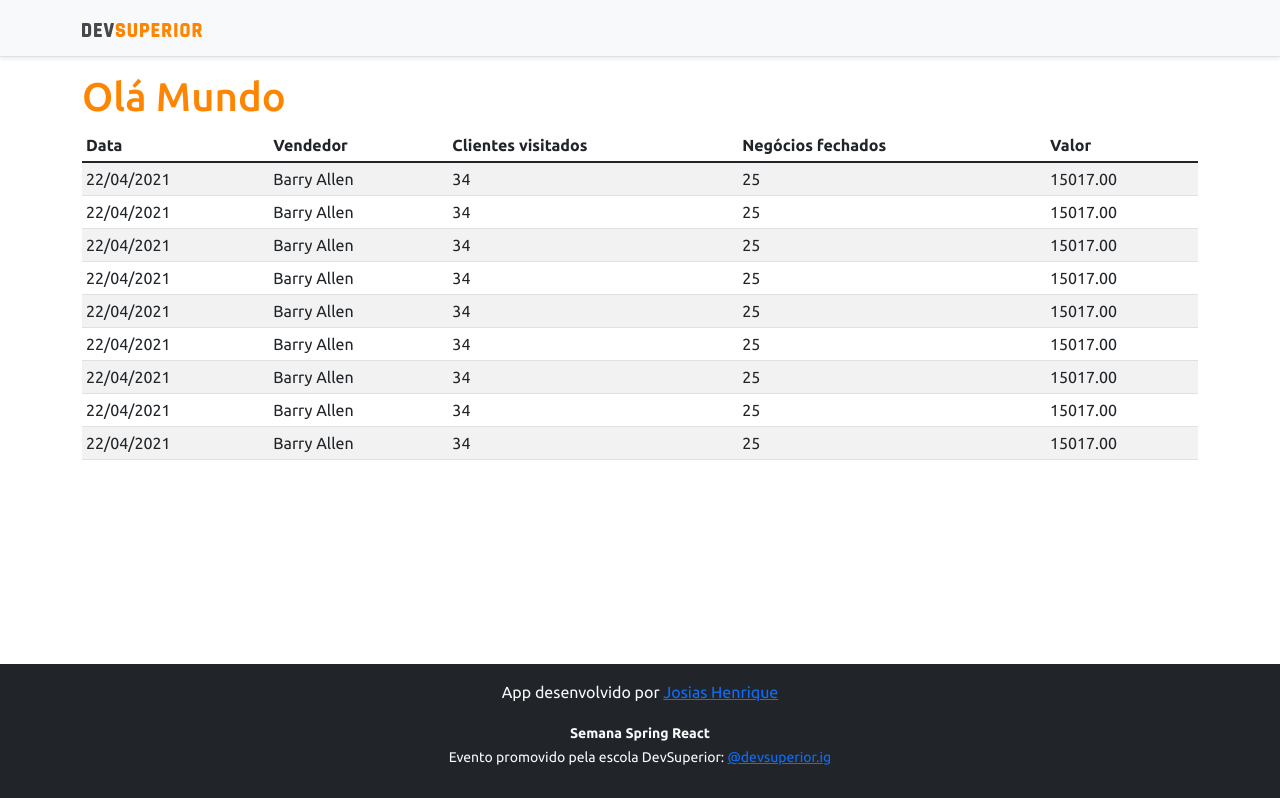
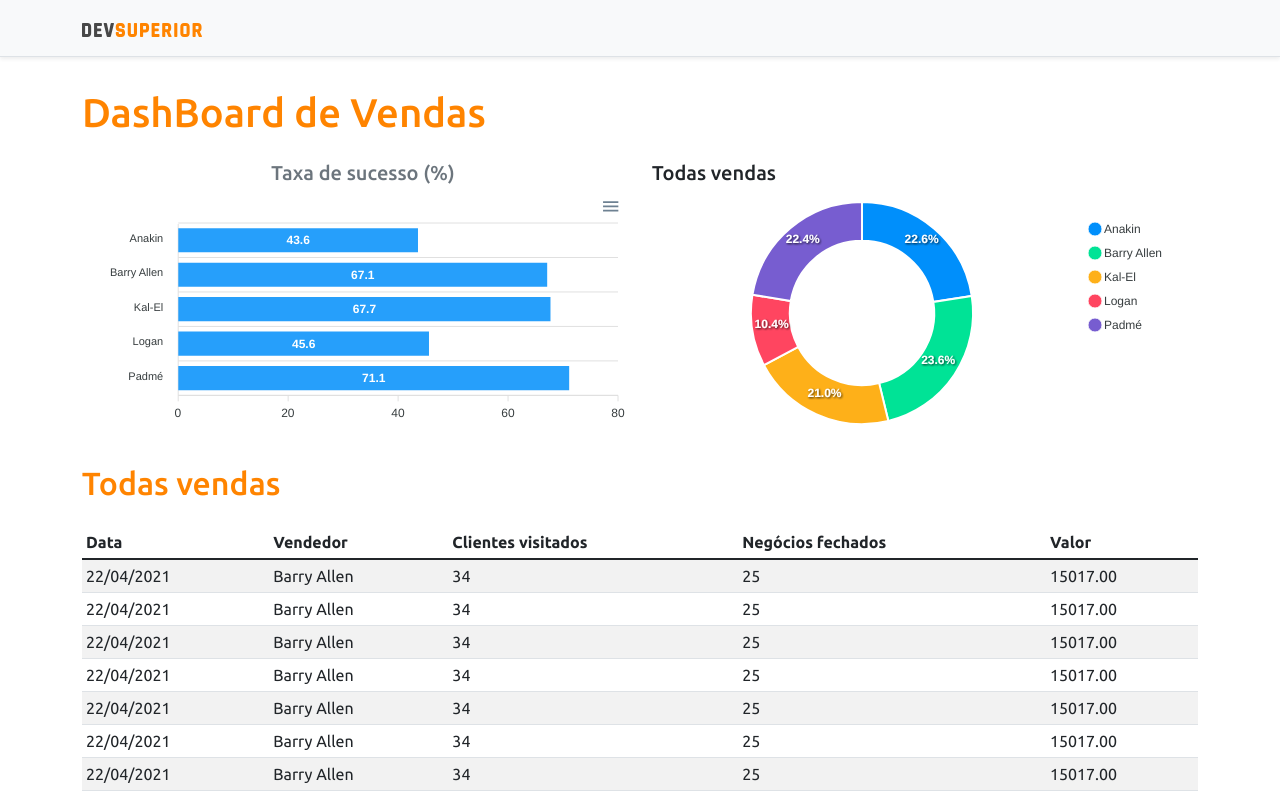
Before and after one commit to JosiasHenrique/projeto-sds3, a React (Create React App) app in the folder frontend/: page / in a window 1280 px wide. Shown: the top 798 px of the page. Built offline with nearby package versions, Linux system fonts and the light colour scheme.

Commit message:
Static charts

```diff
--- a/frontend/package.json
+++ b/frontend/package.json
@@ -11,8 +11,10 @@
     "@types/node": "^12.0.0",
     "@types/react": "^17.0.0",
     "@types/react-dom": "^17.0.0",
+    "apexcharts": "^3.28.1",
     "bootstrap": "^5.1.0",
     "react": "^17.0.2",
+    "react-apexcharts": "^1.3.9",
     "react-dom": "^17.0.2",
     "react-scripts": "4.0.3",
     "typescript": "^4.1.2",
--- a/frontend/src/App.tsx
+++ b/frontend/src/App.tsx
@@ -1,4 +1,6 @@
+import BarChart from "components/BarChart";
 import DataTable from "components/DataTable";
+import DonutChart from "components/DonutChart";
 import Footer from "components/Footer";
 import Navbar from "components/NavBar";
 
@@ -7,10 +9,24 @@
     <>
       <Navbar />
       <div className="container">
-        <h1 className="text-primary">Olá Mundo</h1>
-        <DataTable/>
+        <h1 className="text-primary py-3">DashBoard de Vendas</h1>
+        <div className="row px-3">
+          <div className="col-sm-6">
+            <h5 className="text-center text-secondary">Taxa de sucesso (%)</h5>
+            <BarChart />
+          </div>
+          <div className="col-sm-6">
+            <h5>Todas vendas</h5>
+            <DonutChart/>
+          </div>
+        </div>
+        <div className="py-3">
+        <h2 className="text-primary">Todas vendas</h2>
+        </div>
+
+        <DataTable />
       </div>
-      <Footer/>
+      <Footer />
     </>
   );
 }
--- /dev/null
+++ b/frontend/src/components/BarChart/index.tsx
@@ -0,0 +1,35 @@
+import Chart from 'react-apexcharts';
+function BarChart() {
+
+    const options = {
+        plotOptions: {
+            bar: {
+                horizontal: true,
+            }
+        },
+    };
+
+    const mockData = {
+        labels: {
+            categories: ['Anakin', 'Barry Allen', 'Kal-El', 'Logan', 'Padmé']
+        },
+        series: [
+            {
+                name: "% Sucesso",
+                data: [43.6, 67.1, 67.7, 45.6, 71.1]
+            }
+        ]
+    };
+
+    return (
+       <Chart
+            options={{ ...options, xaxis: mockData.labels}}
+            series={mockData.series}
+            type="bar"
+            height="240"
+       />
+    );
+
+  }
+
+  export default BarChart;
--- /dev/null
+++ b/frontend/src/components/DonutChart/index.tsx
@@ -0,0 +1,26 @@
+import Chart from 'react-apexcharts';
+function DonutChart() {
+
+    const mockData = {
+        series: [477138, 499928, 444867, 220426, 473088],
+        labels: ['Anakin', 'Barry Allen', 'Kal-El', 'Logan', 'Padmé']
+    }
+
+    const options = {
+        legend: {
+            show: true
+        }
+    }
+
+    return (
+        <Chart
+        options={{ ...options, labels: mockData.labels}}
+        series={mockData.series}
+        type="donut"
+        height="240"
+   />
+    );
+
+  }
+
+  export default DonutChart;
--- a/frontend/src/components/NavBar/index.tsx
+++ b/frontend/src/components/NavBar/index.tsx
@@ -1,5 +1,5 @@
 import ImgDsDark from 'assets/img/ds-dark.svg';
-function Footer() {
+function NavBar() {
     return (
         <div className="d-flex flex-column flex-md-row align-items-center p-3 px-md-4 mb-3 bg-light border-bottom shadow-sm">
         <div className="container">
@@ -12,4 +12,4 @@
 
   }
 
-  export default Footer;
+  export default NavBar;
```
Also changed, not shown: 1 other file (tests, documents, lock files or other folders).
